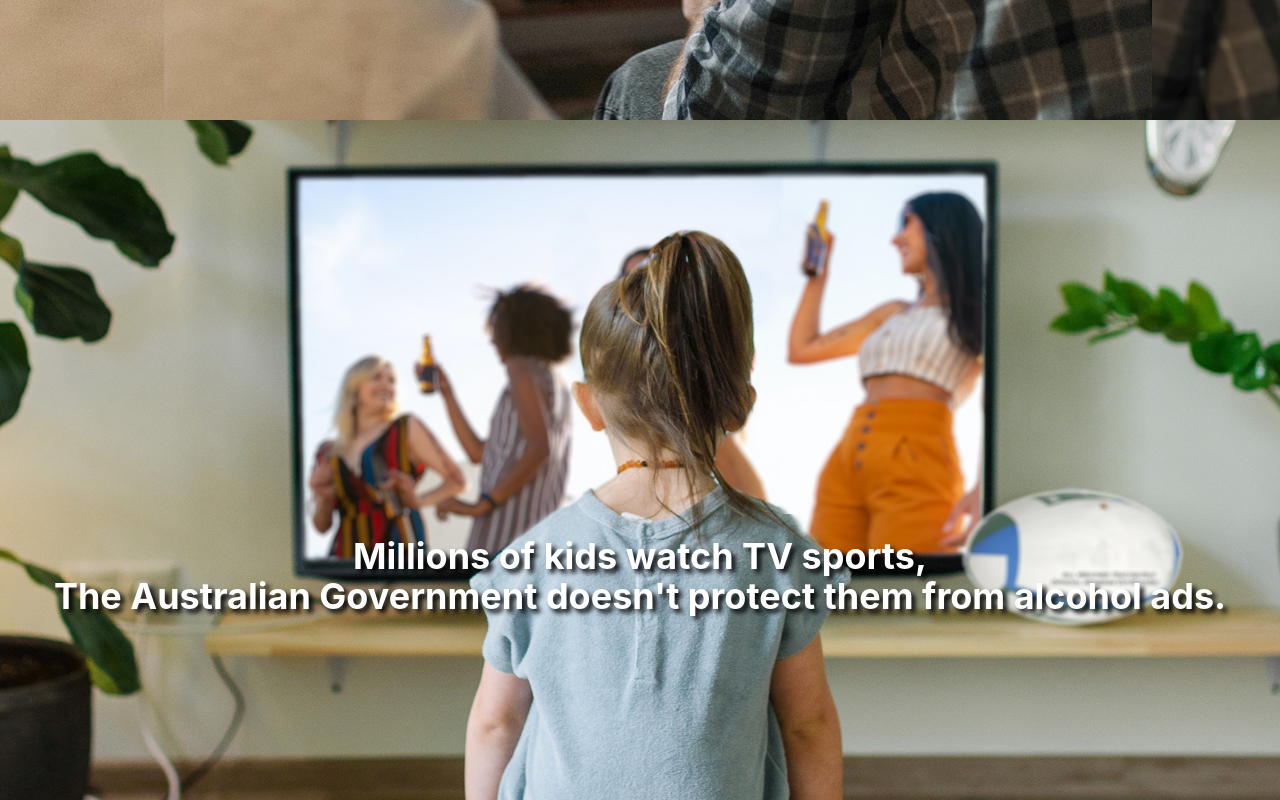
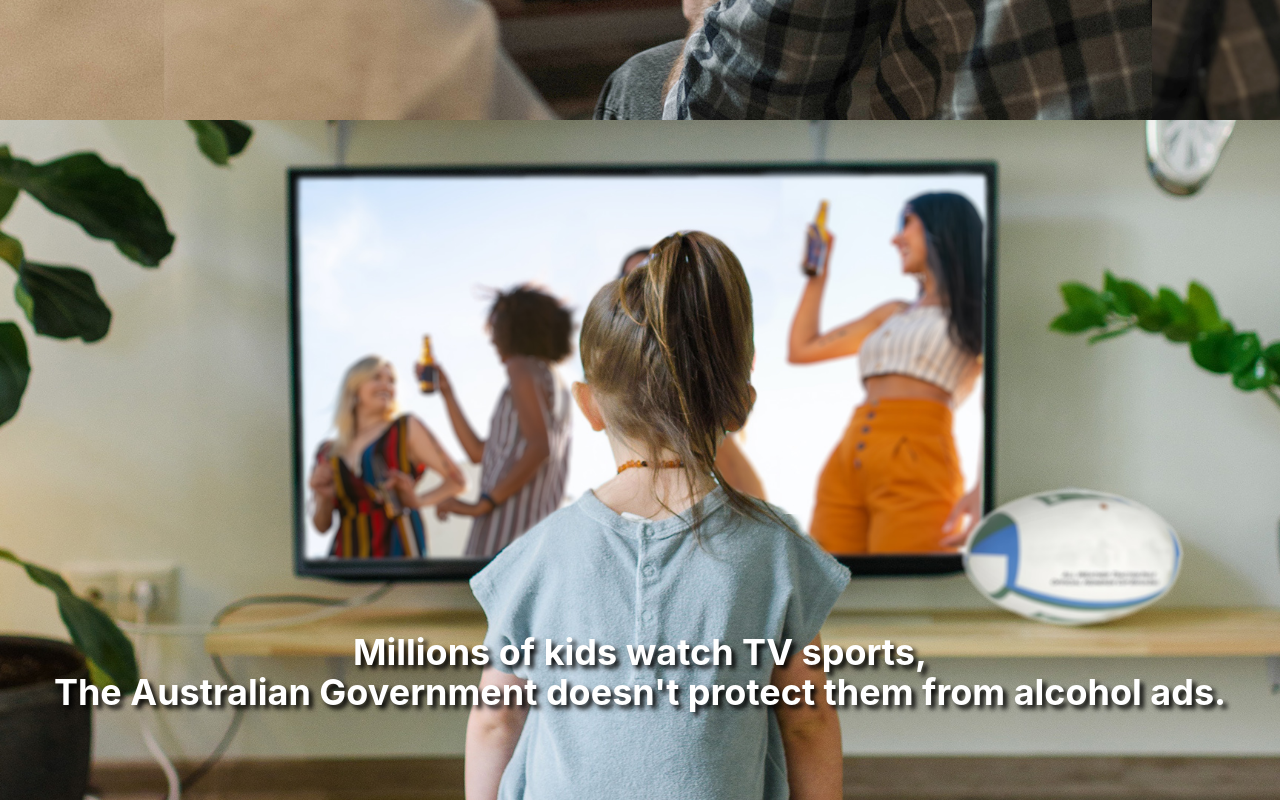
Before and after one commit to above-the-line/4ac-site-hosting, a React (Create React App) app: page / in a window 1280 px wide. Shown: the part 680-1480 px from the top of the page. Built offline with nearby package versions, Linux system fonts and the light colour scheme.

Commit message:
wip 11am

```diff
--- a/src/components/FullPageSlider.tsx
+++ b/src/components/FullPageSlider.tsx
@@ -85,7 +85,7 @@ const FullPageSlider: React.FC<FullPageSliderProps> = () => {
         </div>
       </div>
       <div className="section" ref={(el) => (sectionRefs.current[1] = el)}>
-        <div className="flex flex-col justify-end text-center backgroundImage image2 pb-72">
+        <div className="flex flex-col justify-end text-center backgroundImage image2 pb-48 md:72">
           <div className="headline text-3xl md:text-4xl p-4 text-white font-bold">
             Millions of kids watch TV sports, <br /> The Australian Government
             doesn't protect them from alcohol ads.
@@ -151,8 +151,8 @@ const FullPageSlider: React.FC<FullPageSliderProps> = () => {
         </div>
       </div>
       <div className="section" ref={(el) => (sectionRefs.current[1] = el)}>
-        <div className="flex flex-col justify-end text-center backgroundImage image4 pb-10 md:pb-40 lg:pb-52">
-          <div className="headline text-2xl md:text-4xl p-4 text-white font-bold">
+        <div className="flex flex-col justify-end text-center backgroundImage image4 pb-10 md:pb-24 3xl:pb-48">
+          <div className="headline text-2xl md:text-4xl p-4 text-white font-bold flex flex-col items-center">
             <div className="max-w-[640px]">
               William believes that his son and all children deserve better than
               to be shown alcohol ads.
```
